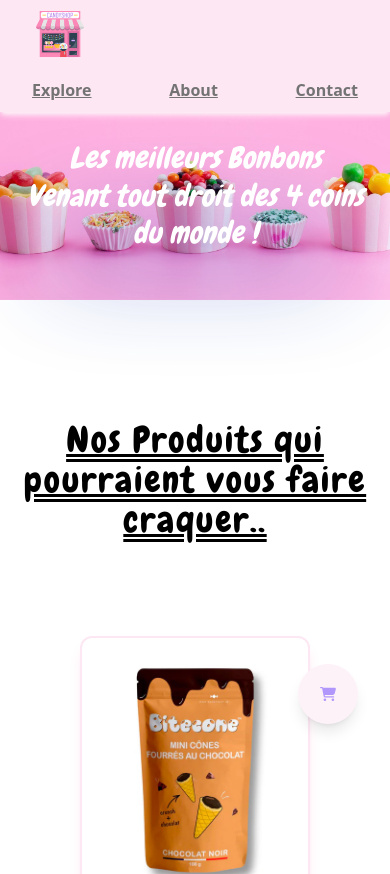
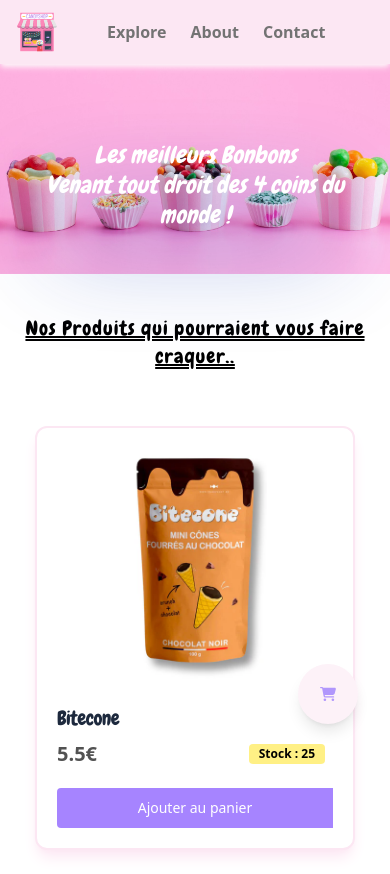
Before and after one commit to perljustine/Eshop_Maxence_Justine, a React (Vite) app: page / in a window 390 px wide. Shown: the top 874 px of the page. Built offline with nearby package versions, Linux system fonts and the light colour scheme; a web font is replaced by a local one.

Commit message:
modif panier

```diff
--- a/src/App.jsx
+++ b/src/App.jsx
@@ -64,8 +64,8 @@
   return (
       <>
           <Header />
-          <h1 className="text-center font-chewy  tracking-wider underline decoration-double mt-30  text-4xl mb-20">Nos Produits qui pourraient vous faire craquer..</h1>
-          <div className="grid grid-cols-1 md:grid-cols-2 xl:grid-cols-3 gap-x-0.5 gap-y-20 justify-items-center w-ful px-20">
+          <h1 className="text-center font-chewy  tracking-wider underline decoration-double md:mt-30 text-xl md:text-4xl md:mb-20 mb-10 mt-10">Nos Produits qui pourraient vous faire craquer..</h1>
+          <div className="grid grid-cols-1 md:grid-cols-2 xl:grid-cols-3  gap-y-20 justify-items-center w-ful xl:px-20 md:px-5">
             {               // ici je sur le dossier json
                   products.map((item) => (
                       // gestion des props pour le components card
@@ -95,23 +95,23 @@
               {open && (
                   <div className="mt-3 w-80 bg-pink-50 shadow-lg p-8 rounded-2xl h-90 overflow-y-auto">
                       <div className="flex justify-between items-center">
-                          <h2 className="text-xl flex text-center text-pink-500 font-chewy font-bold">SugarRush Cart</h2>
+                          <h2 className="text-xl flex text-pink-500 font-chewy font-bold">SugarRush Cart</h2>
                           <button className="text-red-500 font-bold" onClick={() => setOpen(false)}>✖</button>
                       </div>
                       {cart.length === 0 ? (
                           <p className="text-gray-500">Votre panier est vide</p>
                       ) : (
                           cart.map((item) => (
-                              <div key={item.name} className="flex justify-between items-center border-b p-2">
+                              <div key={item.name} className="flex justify-between items-center border-b-1 border-neutral-300 border-dashed  p-2">
                                   <img src={`/images/${item.img}`} alt={item.name} className="w-12 h-12 mr-4 rounded-md" />
-                                  <p className="flex-1 text-neutral-400  sm:text-s  ">{item.name}</p>
-                                  <p className="text-neutral-600 font-chewy">{item.quantity} x {item.price}€</p>
-                                  <button onClick={() => removeFromCart(item)} className="ml-4 bg-red-200 text-white px-2 py-1 rounded-full hover:bg-pink-400">➖</button>
+                                  <p className="flex-1 text-neutral-500  text-xs mx-2  ">{item.name}</p>
+                                  <p className="text-neutral-600 text-s font-chewy">{item.quantity} x {item.price}€</p>
+                                  <button onClick={() => removeFromCart(item)} className="ml-4 bg-red-200 text-white text-sm px-2 py-1 rounded-full hover:bg-pink-400">➖</button>
                               </div>
                           ))
                       )}
                       <div className="mt-4 text-neutral-500">
-                          <p>Total des articles : {totalProd}</p>
+                          <p className='italic text-sm'>Total des articles : {totalProd}</p>
                           <p className="font-bold text-lg  text-neutral-500">Total à payer : {totalGen}€</p>
                       </div>
                       <Wallet cart={cart} totalGen={totalGen} setCart={setCart} />
--- a/src/components/Header.jsx
+++ b/src/components/Header.jsx
@@ -3,14 +3,14 @@
 
 const Header = () => {
   return (
-    <div className="relative bg-[url('/images/bg2.jpg')] bg-cover bg-center bg-no-repeat w-full h-[300px] md:h-[400px] lg:h-[500px]">
+    <div className="relative bg-[url('/images/bg2.jpg')] bg-cover bg-center bg-no-repeat w-full sm:h-[350px] md:h-[400px] lg:h-[500px]">
       <div className="absolute top-0 left-0 right-0">
         <Nav />
       </div>
       <div className="flex flex-col justify-start items-center h-full w-full px-2 md:px-0 pt-32 md:pt-40">
 
         <div className="relative text-center mt-3 md:mt-5 mb-8 md:mb-12">
-          <h1 className="relative text-white pb-3 text-3xl md:text-5xl italic leading-tight md:leading-[65px] z-10 font-chewy px-4 md:px-0">
+          <h1 className="relative text-white pb-3 md:text-3xl text-2xl md:text-5xl italic leading-tight md:leading-[65px] z-10 font-chewy px-4 md:px-0">
             Les meilleurs Bonbons
             <br />
             Venant tout droit des 4 coins du monde !
--- a/src/components/Nav.jsx
+++ b/src/components/Nav.jsx
@@ -3,26 +3,30 @@
 
 const Nav = () => {
   return (
-    <nav className="w-full bg-pink-100 shadow-md shadow-pink-50">
-      <div className="md:h-18 h-28 mx-auto px-8 md:px-4 container flex items-center justify-between flex-wrap md:flex-nowrap">
+    <nav className="w-full bg-pink-100 shadow-md shadow-pink-50 h-16">
+      <div className="container mx-auto flex items-center justify-between px-4 h-full">
 
-        {/* Logo à gauche */}
-        <div className="flex items-center order-1">
-          <img src={logo} alt="Logo" className="h-12 w-14  md:h-14" />
+        {/* Logo */}
+        <div className="flex items-center">
+          <img src={logo} alt="Logo" className="h-10 w-12" />
         </div>
 
         {/* Menu de navigation */}
-        <div className="text-neutral-500 order-3 underline decoration-simple w-full md:w-auto md:order-2">
-          <ul className="flex font-semibold justify-between">
-            <li className="md:px-4 md:py-2 hover:text-purple-300 hover:underline decoration-purple-300 hover:animate-bounce"><a href="#">Explore</a></li>
-            <li className="md:px-4 md:py-2 hover:text-purple-300 hover:underline decoration-purple-300 hover:animate-bounce"><a href="#">About</a></li>
-            <li className="md:px-4 md:py-2 hover:text-purple-300 hover:underline decoration-purple-300 hover:animate-bounce"><a href="#">Contact</a></li>
+        <div className="sm:w-auto w-full flex justify-center sm:justify-end">
+          <ul className="flex flex-row gap-6 font-semibold text-neutral-500">
+            <li className="hover:text-purple-300 hover:underline decoration-purple-300 hover:animate-bounce">
+              <a href="#">Explore</a>
+            </li>
+            <li className="hover:text-purple-300 hover:underline decoration-purple-300 hover:animate-bounce">
+              <a href="#">About</a>
+            </li>
+            <li className="hover:text-purple-300 hover:underline decoration-purple-300 hover:animate-bounce">
+              <a href="#">Contact</a>
+            </li>
           </ul>
         </div>
 
-
       </div>
-
     </nav>
   );
 };
--- a/src/components/Wallet.jsx
+++ b/src/components/Wallet.jsx
@@ -41,6 +41,7 @@
                                 className="w-full p-1 border rounded text-sm"
                                 placeholder="Enter amount (€)"
                             />
+                            {/* tableau d'element vide sans rien dans le panier  */}
                         </div>
                         <button
                             type="submit"
@@ -59,12 +60,12 @@
                         </div>
                         <div className="flex justify-between items-center">
                             <span className="text-gray-600">Cart Total:</span>
-                            <span className="font-semibold italic text-red-400">-{totalGen}€</span>
+                            <span className="font-semibold italic text-neutral-500">-{totalGen}€</span>
                         </div>
                         <div className="pt-2 border-t">
                             <div className="flex justify-between items-center">
                                 <span className="font-semibold italic">Remaining Balance:</span>
-                                <span className={`font-bold ${remainingBalance < 0 ? 'text-red-300' : 'text-green-300'}`}>
+                                <span className={`font-bold ${remainingBalance < 0 ? 'text-red-300' : 'text-purple-300'}`}>
                                 {/* On affiche le texte en rouge si le solde est inférieur à 0, sinon en vert  */}
                                     {remainingBalance}€
                                 </span>
```
